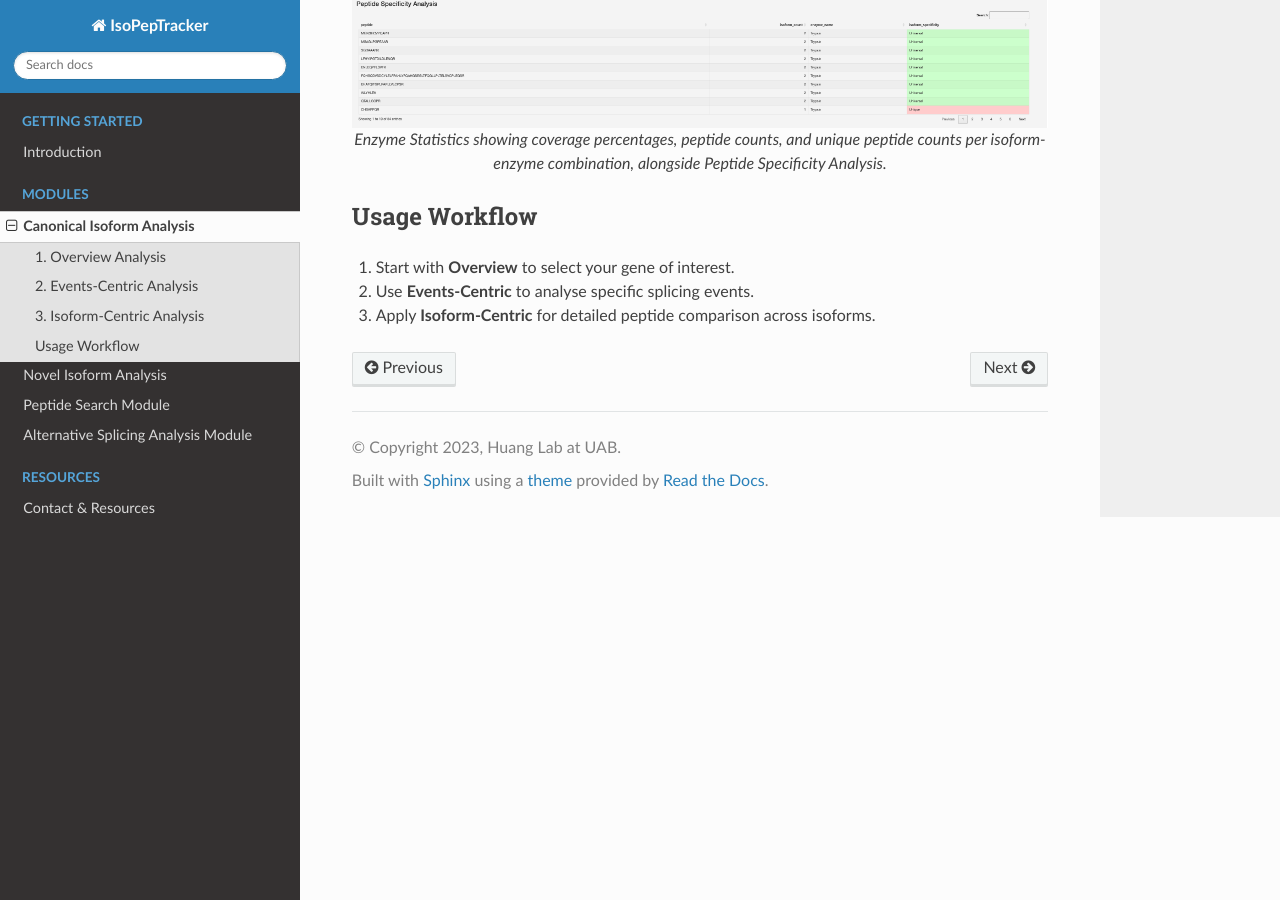
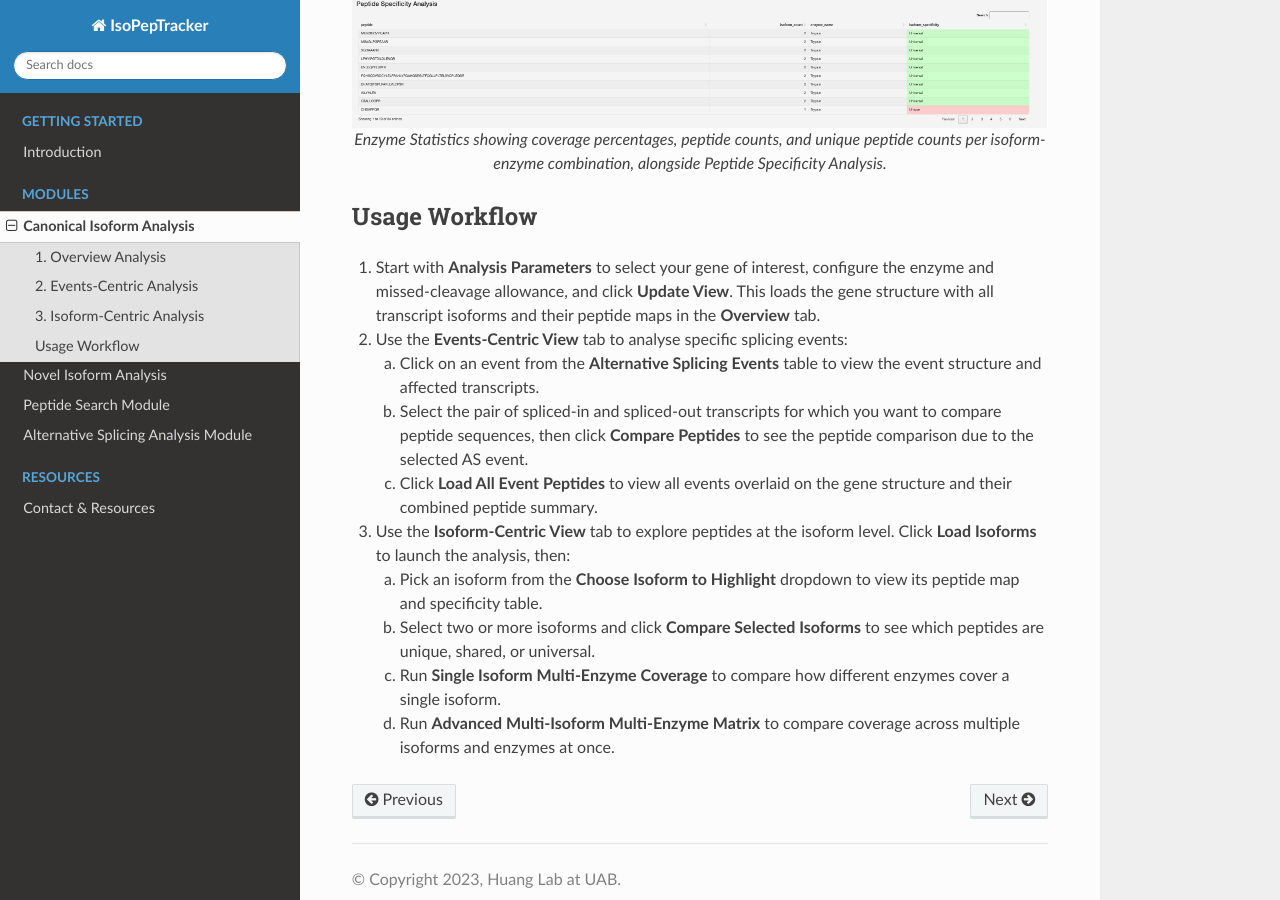
Before and after one commit to arafmahmud/isopeptracker-docs, a Sphinx documentation site: the page built from docs/source/modules/canonical-isoform-analysis.rst, in a window 1280 px wide and 900 px high, scrolled down 4645 px. Built offline with Sphinx 7.4.7 and the Read the Docs theme 3.1.0, drawn with Linux system fonts in a browser that asks for light colours.

Commit message:
Expand Usage Workflow section in canonical-isoform-analysis docs

```diff
--- a/docs/source/modules/canonical-isoform-analysis.rst
+++ b/docs/source/modules/canonical-isoform-analysis.rst
@@ -150,7 +150,27 @@ analysis.
 Usage Workflow
 ~~~~~~~~~~~~~~
 
-1. Start with **Overview** to select your gene of interest.
-2. Use **Events-Centric** to analyse specific splicing events.
-3. Apply **Isoform-Centric** for detailed peptide comparison across
-   isoforms.
+1. Start with **Analysis Parameters** to select your gene of interest,
+   configure the enzyme and missed-cleavage allowance, and click
+   **Update View**. This loads the gene structure with all transcript
+   isoforms and their peptide maps in the **Overview** tab.
+2. Use the **Events-Centric View** tab to analyse specific splicing events:
+
+   a. Click on an event from the **Alternative Splicing Events** table
+      to view the event structure and affected transcripts.
+   b. Select the pair of spliced-in and spliced-out transcripts for which
+      you want to compare peptide sequences, then click **Compare Peptides**
+      to see the peptide comparison due to the selected AS event.
+   c. Click **Load All Event Peptides** to view all events overlaid
+      on the gene structure and their combined peptide summary.
+3. Use the **Isoform-Centric View** tab to explore peptides at the
+   isoform level. Click **Load Isoforms** to launch the analysis, then:
+
+   a. Pick an isoform from the **Choose Isoform to Highlight** dropdown
+      to view its peptide map and specificity table.
+   b. Select two or more isoforms and click **Compare Selected Isoforms**
+      to see which peptides are unique, shared, or universal.
+   c. Run **Single Isoform Multi-Enzyme Coverage** to compare how
+      different enzymes cover a single isoform.
+   d. Run **Advanced Multi-Isoform Multi-Enzyme Matrix** to compare
+      coverage across multiple isoforms and enzymes at once.
```
